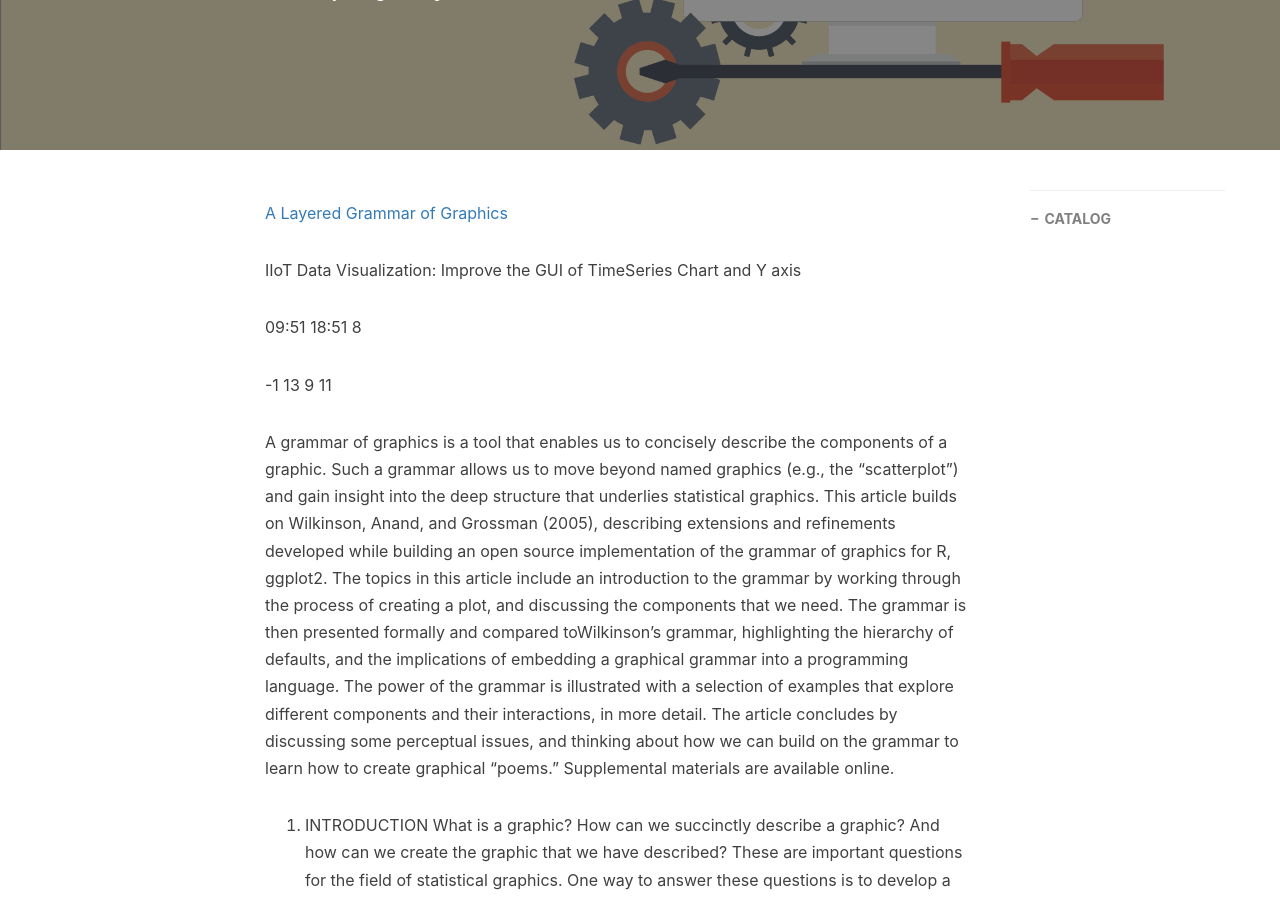
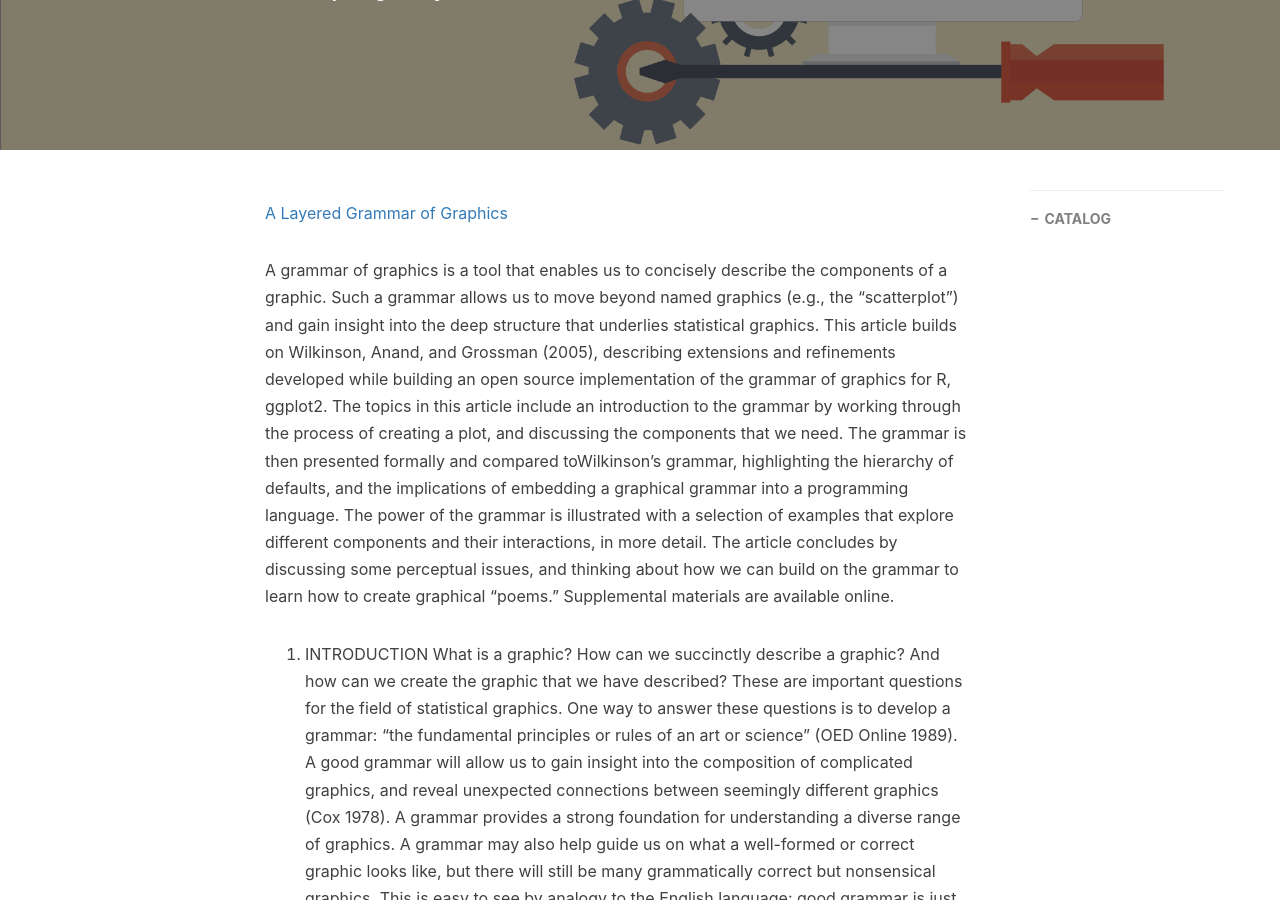
Before and after one commit to jangzc/jangzc.github.io, a Jekyll site: the page built from _posts/2018-09-10-A Layered Grammar of Graphics.md, in a window 1280 px wide and 900 px high, scrolled down 367 px. Built offline with Jekyll 4.4.1, drawn with Linux system fonts in a browser that asks for light colours; nearby versions of some CDN libraries; comment, search, counter and statistics services are not loaded.

Commit message:
Update 2018-09-10-A Layered Grammar of Graphics.md

```diff
--- a/_posts/2018-09-10-A Layered Grammar of Graphics.md
+++ b/_posts/2018-09-10-A Layered Grammar of Graphics.md
@@ -14,16 +14,6 @@ tags:
 
 
 [A Layered Grammar of Graphics](http://byrneslab.net/classes/biol607/readings/wickham_layered-grammar.pdf/)<br>
-
-IIoT Data Visualization: Improve the GUI of TimeSeries Chart and Y axis
-
-09:51 18:51
-8
-
--1
-13
-9
-11
 
 A grammar of graphics is a tool that enables us to concisely describe the components of a graphic. Such a grammar allows us to move beyond named graphics (e.g., the “scatterplot”) and gain insight into the deep structure that underlies statistical graphics. This article builds on Wilkinson, Anand, and Grossman (2005), describing extensions and refinements developed while building an open source implementation of the grammar of graphics for R, ggplot2.
 The topics in this article include an introduction to the grammar by working through the process of creating a plot, and discussing the components that we need. The grammar is then presented formally and compared toWilkinson’s grammar, highlighting the hierarchy of defaults, and the implications of embedding a graphical grammar into a programming language. The power of the grammar is illustrated with a selection of examples that explore different components and their interactions, in more detail. The article concludes by discussing some perceptual issues, and thinking about how we can build on the grammar to learn how to create graphical “poems.” Supplemental materials are available online.
```
